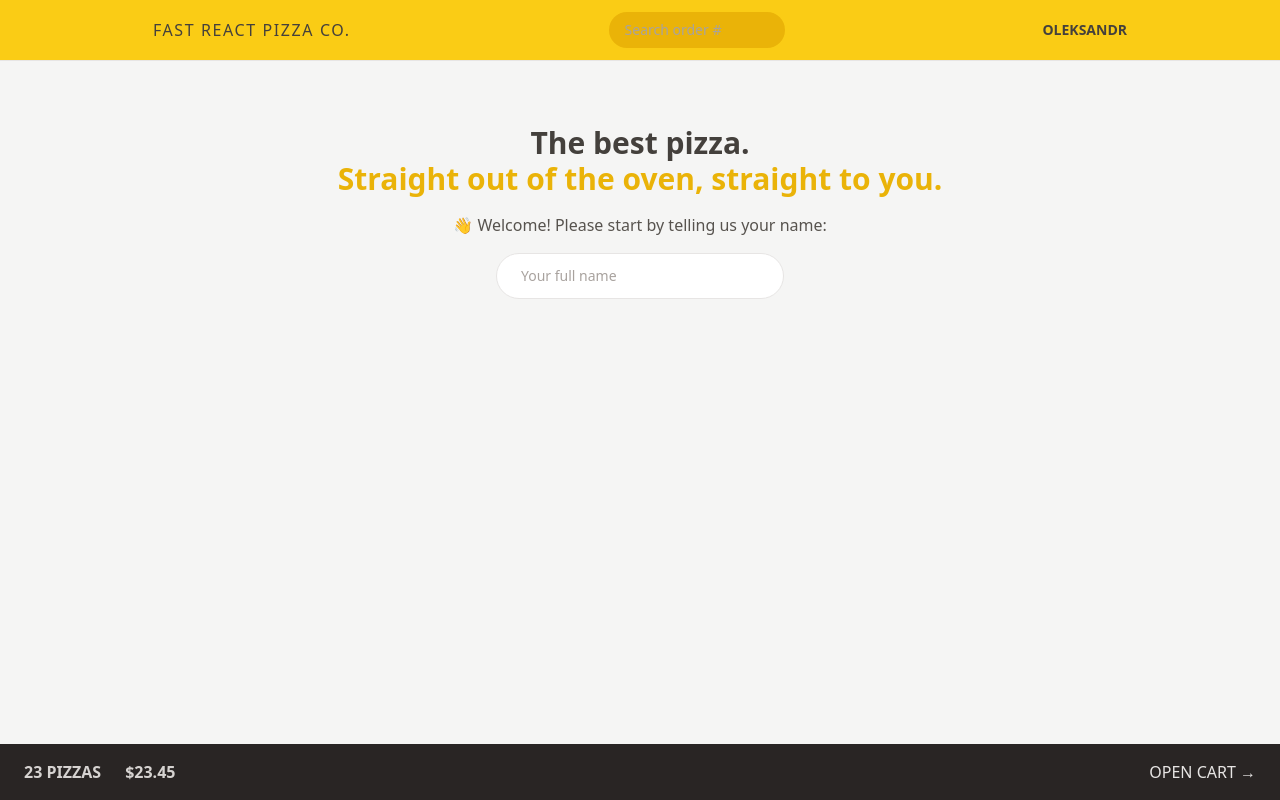
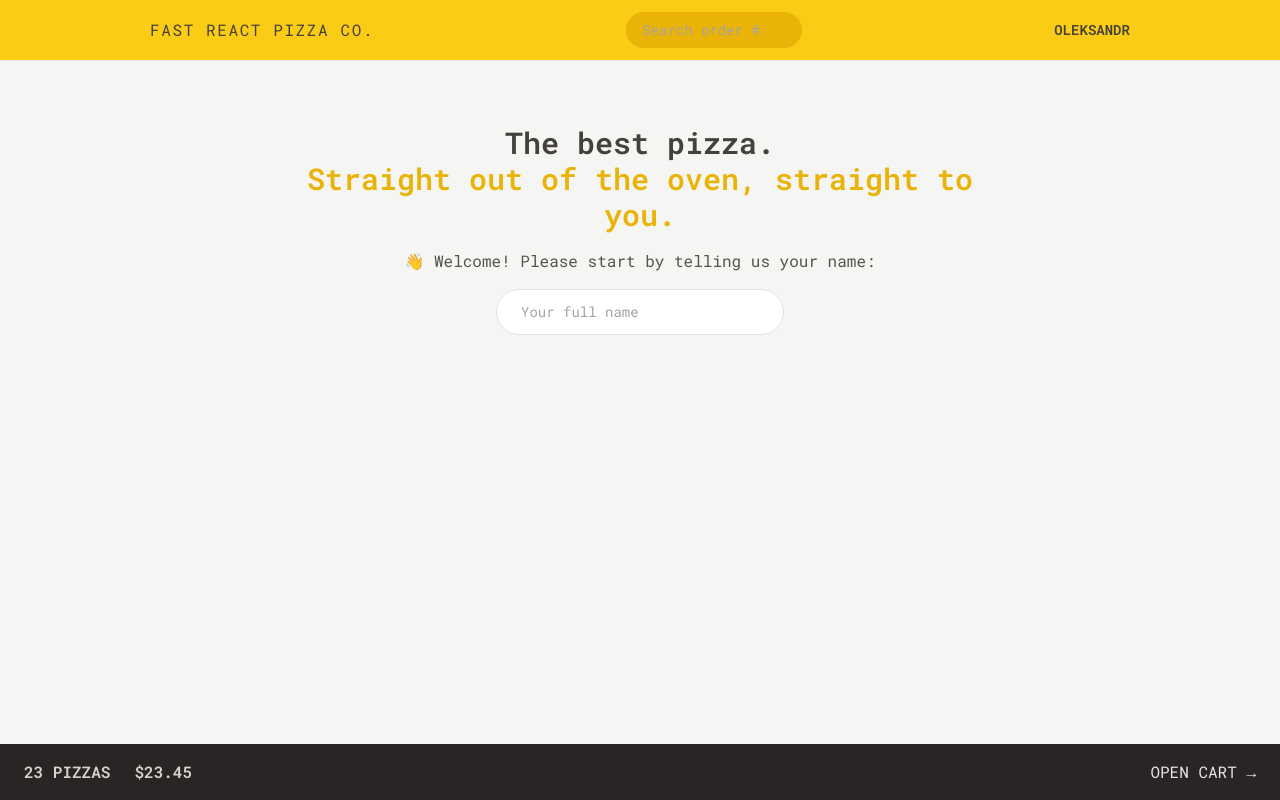
Before and after one commit to rubanenko35/react-pizza, a React (Vite) app: page / in a window 1280 px wide. Built offline with nearby package versions, Linux system fonts and the light colour scheme.

Commit message:
loader styles

```diff
--- a/index.html
+++ b/index.html
@@ -3,6 +3,11 @@
   <head>
     <meta charset="UTF-8" />
     <link rel="icon" type="image/svg+xml" href="/vite.svg" />
+
+    <link rel="preconnect" href="https://fonts.googleapis.com">
+    <link rel="preconnect" href="https://fonts.gstatic.com" crossorigin>
+    <link href="https://fonts.googleapis.com/css2?family=Roboto+Mono:wght@100..700&display=swap" rel="stylesheet">
+
     <meta name="viewport" content="width=device-width, initial-scale=1.0" />
     <title>Vite + React</title>
   </head>
--- a/src/index.css
+++ b/src/index.css
@@ -6,13 +6,11 @@
     .input {
         @apply w-full rounded-full border border-stone-200 px-4 py-2 text-sm transition-all duration-300 placeholder:text-stone-400 focus:outline-none focus:ring focus:ring-yellow-400 md:px-6 md:py-3
     }
-}
 
-/* https://dev.to/afif/i-made-100-css-loaders-for-your-next-project-4eje */
     .loader {
         width: 45px;
         aspect-ratio: 0.75;
-    --c: no-repeat linear-gradient(#333 0 0);
+        --c: no-repeat linear-gradient(theme(colors.stone.800) 0 0);
         background: var(--c) 0% 50%, var(--c) 50% 50%, var(--c) 100% 50%;
         background-size: 20% 50%;
         animation: loading 1s infinite linear;
@@ -32,3 +30,7 @@
             background-position: 0% 50%, 50% 50%, 100% 100%;
         }
     }
+
+}
+
+/* https://dev.to/afif/i-made-100-css-loaders-for-your-next-project-4eje */
--- a/src/ui/Loader.jsx
+++ b/src/ui/Loader.jsx
@@ -1,6 +1,8 @@
 function Loader(props) {
   return (
-    <div className="loader"></div>
+    <div className="absolute inset-0 flex items-center justify-center bg-slate-200/20 backdrop-blur-sm">
+      <div className="loader"></div>
+    </div>
   );
 }
 
--- a/tailwind.config.js
+++ b/tailwind.config.js
@@ -1,12 +1,15 @@
 /** @type {import('tailwindcss').Config} */
 export default {
-  content: [
-    "./index.html",
-    "./src/**/*.{js,ts,jsx,tsx}",
-
-  ],
+  content: ["./index.html", "./src/**/*.{js,ts,jsx,tsx}"],
   theme: {
-    extend: {},
+    fontFamily: {
+      sans: "Roboto Mono, monospace",
+    },
+    extend: {
+      height: {
+        screen: "100dvh",
+      },
+    },
   },
   plugins: [],
-}
+};
```
Lines whose indentation alone changed are shown as unchanged.
